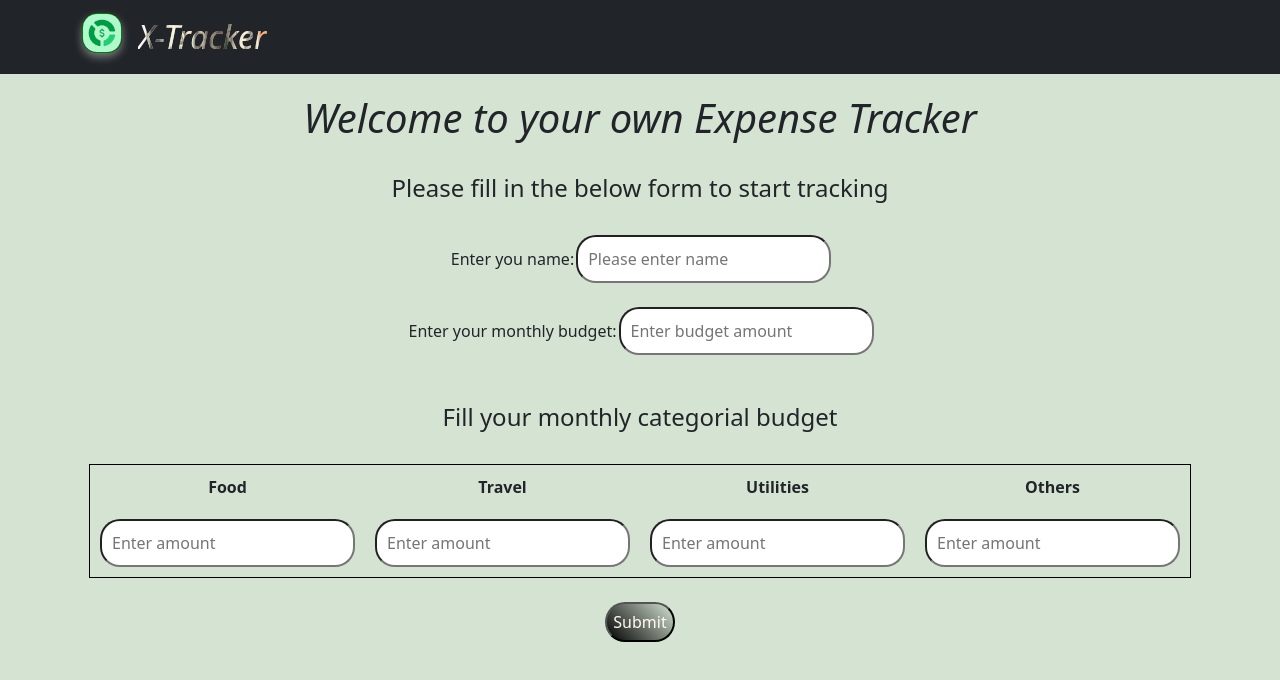
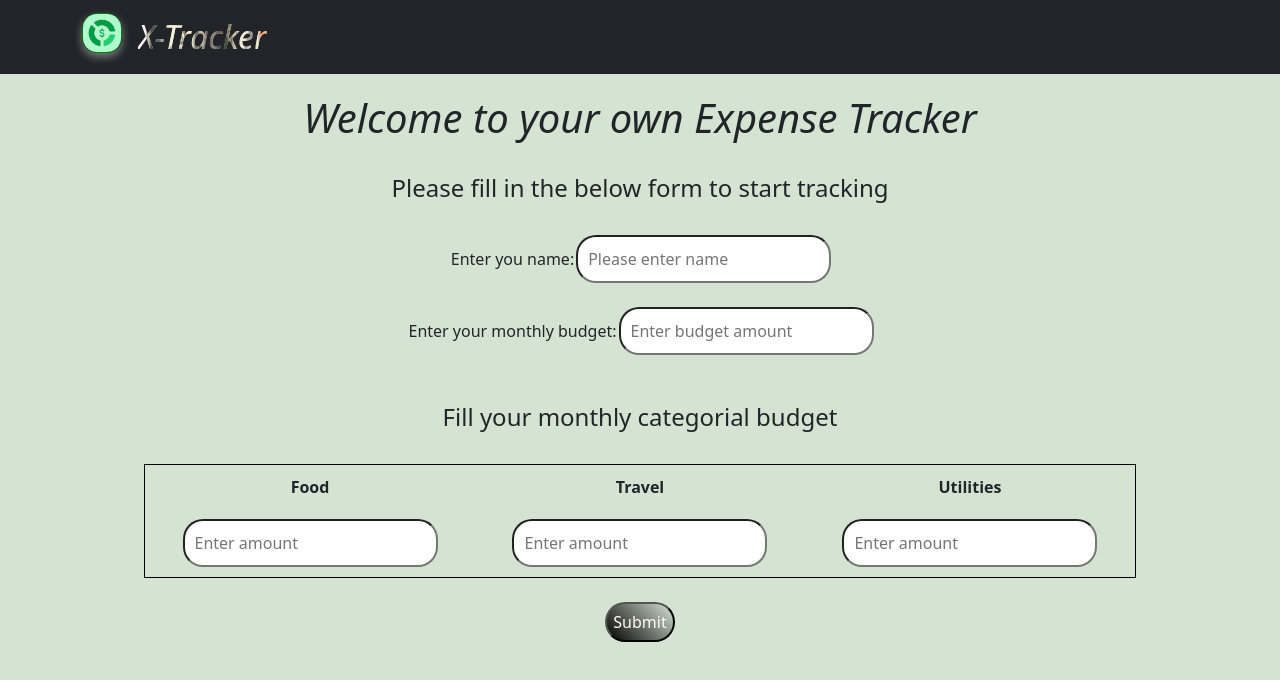
Before and after one commit to richam68/redux-x-tracker, a React (Create React App) app: page / in a window 1280 px wide. Shown: the top 680 px of the page. Built offline with nearby package versions, Linux system fonts and the light colour scheme.

Commit message:
back button

```diff
--- a/src/components/LandingPage/form.js
+++ b/src/components/LandingPage/form.js
@@ -18,7 +18,7 @@ const Form = () => {
     food: "",
     travel: "",
     utilities: "",
-    others: "",
+    // others: "",
   });
   const [isFormComplete, setIsFormComplete] = useState(false);
 
@@ -51,7 +51,7 @@ const Form = () => {
       food: category.food || 0,
       travel: category.travel || 0,
       utilities: category.utilities || 0,
-      others: category.others || 0,
+      // others: category.others || 0,
     };
 
     let isValid = validation(name, parsedBudget, parsedCategory);
@@ -116,7 +116,7 @@ const Form = () => {
             <th>Food</th>
             <th>Travel</th>
             <th>Utilities</th>
-            <th>Others</th>
+
           </tr>
           <tr>
             <td>
@@ -142,7 +142,7 @@ const Form = () => {
                 onChange={(e) =>
                   setCategory({
                     ...category,
-                    [e.target.name]: [e.target.value.trim()],
+                    [e.target.name]: Number([e.target.value.trim()]),
                   })
                 }
               />
@@ -156,25 +156,12 @@ const Form = () => {
                 onChange={(e) =>
                   setCategory({
                     ...category,
-                    [e.target.name]: [e.target.value.trim()],
+                    [e.target.name]: Number([e.target.value.trim()]),
                   })
                 }
               />
             </td>
-            <td>
-              <input
-                type="number"
-                name="others"
-                placeholder="Enter amount"
-                value={category.others}
-                onChange={(e) =>
-                  setCategory({
-                    ...category,
-                    [e.target.name]: [e.target.value.trim()],
-                  })
-                }
-              />
-            </td>
+
           </tr>
         </table>
         <br />
--- a/src/redux/landingPageSlice.js
+++ b/src/redux/landingPageSlice.js
@@ -16,6 +16,7 @@ const initialState = {
       utilities: 0,
       others: 0,
     },
+
    expenses: [] // Array to store all expenses
   },
 };
@@ -34,11 +35,13 @@ const landingPageSlice = createSlice({
 
     setCategories: (state, action) => {
       // console.log(action.payload)
-      const { food, travel, utilities, others } = action.payload;
+      const { food, travel, utilities } = action.payload;
+
       state.budget.category.food = food;
       state.budget.category.travel = travel;
       state.budget.category.utilities = utilities;
-      state.budget.category.others = others;
+
+      state.budget.category.others = state.totalBudget - (food + travel + utilities);
 
       //console.log("Updated state:", state.budget.category);
     },
--- a/src/utilityFunction/LandingPageFormValidation.js
+++ b/src/utilityFunction/LandingPageFormValidation.js
@@ -29,22 +29,24 @@ const validation = (name, totalBudget, category) => {
   }
 
   // Check if any category field is empty
-  for (let key in category) {
-    if (category[key] === "" || isNaN(category[key] < 0) || category[key] < 0) {
+  for (let key of Object.keys(category)) {
+    console.log(key);
+    if (category[key] === "" || isNaN(category[key] < 0) || category[key] <= 0) {
       return { validate: false, message: "Please fill the expense input box" };
     }
   }
 
   //The sum of all the category-wise budget must add up to the total budget mentioned. If it is < total budget, the remaining amount must be added to the Others category.
 
-  const { food, travel, utilities, others } = category;
+  const { food, travel, utilities } = category;
+  let categoryWiseBudget = food + travel + utilities;
+   console.log("Total of specified categories (excluding others):", categoryWiseBudget);
 
-  let categoryWiseBudget = food + travel + utilities + others - others;
-  //  console.log("Total of specified categories (excluding others):", categoryWiseBudget);
+  // if (categoryWiseBudget < totalBudget) {
+  //   category.others = totalBudget - categoryWiseBudget;
 
-  if (categoryWiseBudget < totalBudget) {
-    category.others = totalBudget - categoryWiseBudget;
-  } else if (categoryWiseBudget > totalBudget) {
+  // } else
+  if (categoryWiseBudget > totalBudget) {
     return {
       validate: false,
       message: "Total Categorical budget should not exceed monthly budget",
```
